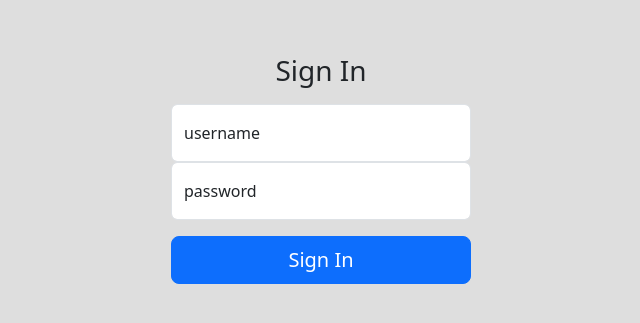
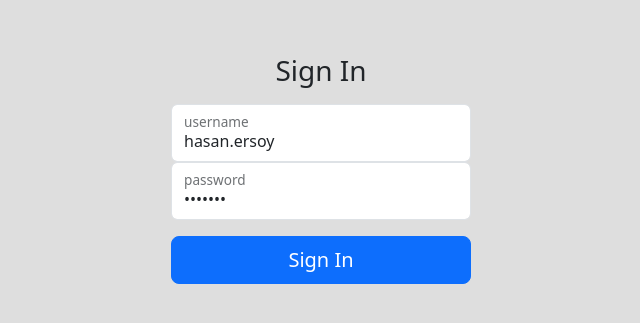
Before and after one commit to terzurumluoglu/case-angular, an Angular app: page /login in a window 1280 px wide. Shown: the part 231-554 px from the top of the page, without its empty margins (319-959 px from the left). Built offline with nearby package versions, Linux system fonts and the light colour scheme.

Commit message:
return url used!

```diff
--- a/src/app/auth/components/login.component.ts
+++ b/src/app/auth/components/login.component.ts
@@ -1,8 +1,8 @@
 import { Component, OnInit } from '@angular/core';
 import { FormGroup, Validators } from '@angular/forms';
-import { IField, IUser } from '../../model';
+import { IField, IIdentity } from '../../model';
 import { AuthService } from '../services/auth/auth.service';
-import { Router } from '@angular/router';
+import { ActivatedRoute, Router } from '@angular/router';
 import { ToastrService } from 'ngx-toastr';
 
 @Component({
@@ -17,31 +17,36 @@ export class LoginComponent implements OnInit {
   fields: IField[] = [
     {
       name: 'username',
-      initialValue: null,
+      initialValue: 'hasan.ersoy',
       validators: [Validators.required],
       type: 'text'
     },
     {
       name: 'password',
-      initialValue: null,
+      initialValue: 'Haser1.',
       validators: [Validators.required],
       type: 'password'
     }
   ];
 
+  returnUrl!: string;
+
   constructor(
     private authService: AuthService,
     private router: Router,
+    private route: ActivatedRoute,
     private toastr: ToastrService
   ) { }
 
-  ngOnInit(): void { }
+  ngOnInit(): void {
+    this.returnUrl = this.route.snapshot.queryParams['returnUrl'] || 'dashboard';
+  }
 
   async getFormData(event: FormGroup) {
     const { username, password } = event.getRawValue();
-    const identity: IIdentity | undefined = await this.authService.login({ username, password });
+    const identity = await this.authService.login({ username, password })
     if (identity) {
-      this.router.navigateByUrl('dashboard');
+      this.router.navigateByUrl(this.returnUrl);
     } else {
       this.toastr.error('User not found','Error');
     }
```
